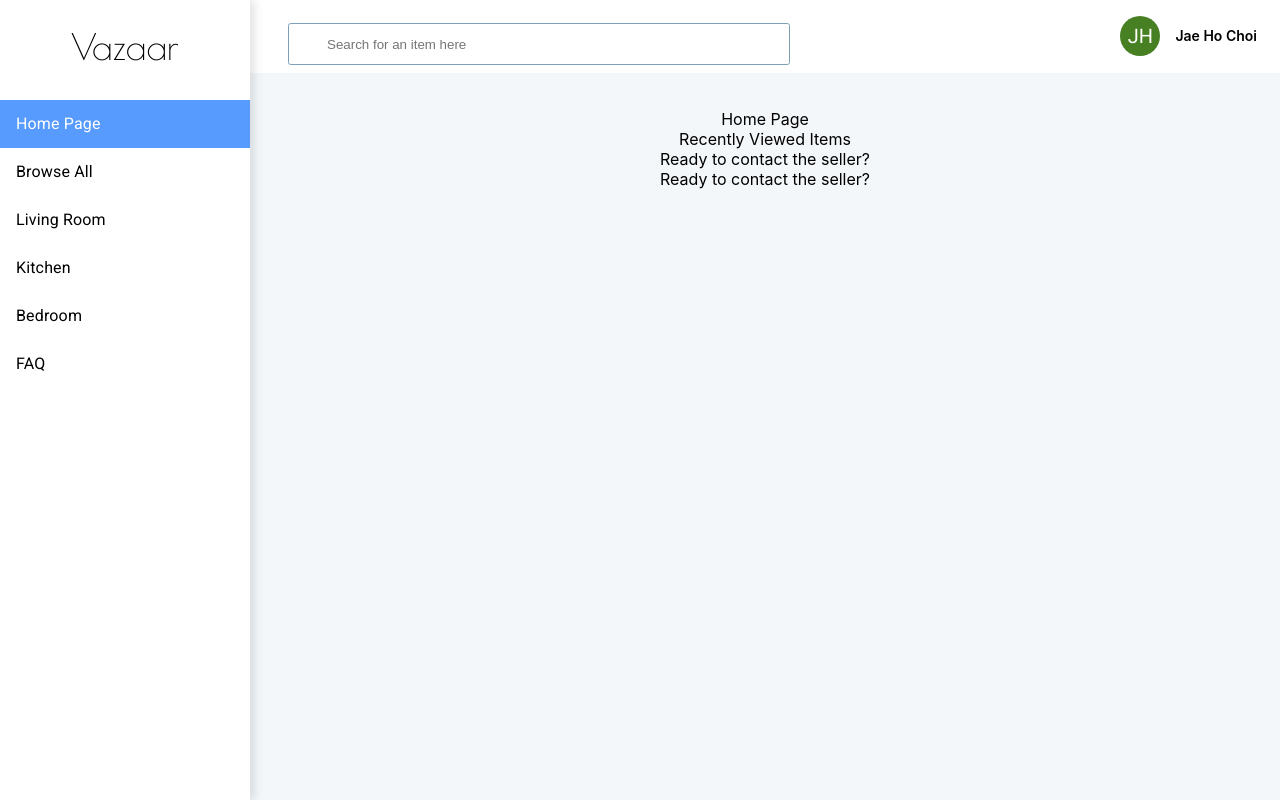
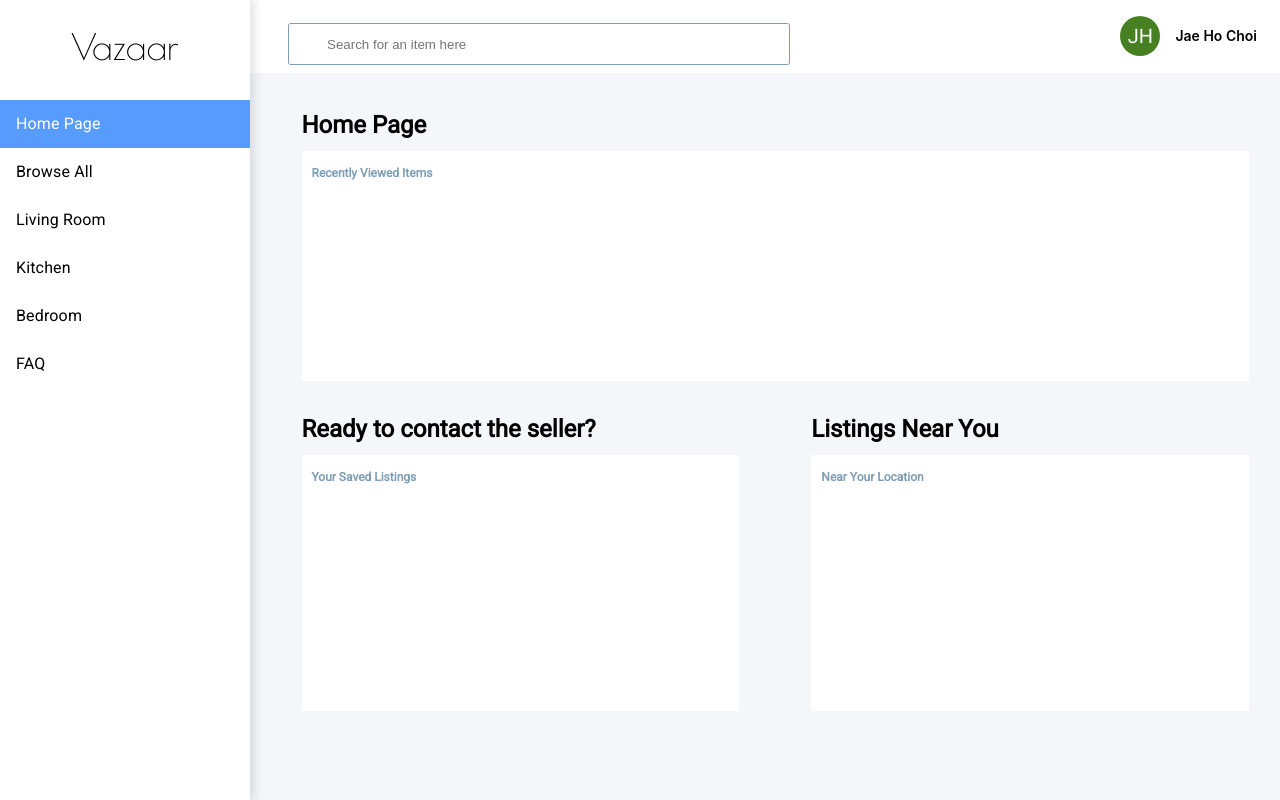
Before and after one commit to jchoi3473/Vazaar, a React (Create React App) app: page /buy in a window 1280 px wide. Built offline with nearby package versions, Linux system fonts and the light colour scheme.

Commit message:
minor change

```diff
--- a/src/pages/buyer_page/buyer_sections/HomePage.js
+++ b/src/pages/buyer_page/buyer_sections/HomePage.js
@@ -1,33 +1,38 @@
 import React from "react";
+import './HomePage.scss'
 function HomePage(props){
     return(
-        <div>
-            <div>
-                    Home Page
+        <div style = {{height: '100%'}}>
+            <div className = "Vazaar-Buyer-Header" style = {{textAlign : "left"}}>
+                Home Page
             </div>
-            <div>
-                <div>
-                    Recently Viewed Items
-                </div>
-                <div>
+            <div style = {{height: '40%', width:'100%', margin: '0 auto'}}>
+
+                <div className = "Vazaar-Buyer-Recently-Viewed-Container">
+                    <div className = "Vazaar-Buyer-Second-Header" style = {{textAlign : "left"}}>
+                        Recently Viewed Items
+                    </div>
                 </div>
             </div>
-
-            <div>
-                <div>
-                    <div>
+            <div style = {{height: '45%', display: 'flex', width:'100%', justifyContent:'space-between'}}>
+                <div style = {{width: '45%'}}>
+                <div className = "Vazaar-Buyer-Header" style = {{textAlign : "left"}}>
                         Ready to contact the seller?
                     </div>
-                    <div>
-
+                    <div className = "Vazaar-Buyer-Recently-Viewed-Container">
+                        <div className = "Vazaar-Buyer-Second-Header" style = {{textAlign : "left"}}>
+                            Your Saved Listings
+                        </div>
                     </div>
                 </div>
-                <div>
-                    <div>
-                        Ready to contact the seller?
+                <div style = {{width: '45%'}}>
+                <div className = "Vazaar-Buyer-Header" style = {{textAlign : "left"}}>
+                        Listings Near You
                     </div>
-                    <div>
-
+                    <div className = "Vazaar-Buyer-Recently-Viewed-Container">
+                        <div className = "Vazaar-Buyer-Second-Header" style = {{textAlign : "left"}}>
+                            Near Your Location
+                        </div>
                     </div>
                 </div>
             </div>
--- /dev/null
+++ b/src/pages/buyer_page/buyer_sections/HomePage.scss
@@ -0,0 +1,25 @@
+.Vazaar-Buyer-Recently-Viewed-Container{
+    display: block;
+    width: 100%;
+    background-color: white;
+    height: 80%;
+    padding: 10px;
+}
+
+.Vazaar-Buyer-Header{
+    font-family: Roboto;
+    font-style: normal;
+    font-weight: bold;
+    font-size: 24px;
+    line-height: 32px;
+    margin-bottom: 10px;
+}
+.Vazaar-Buyer-Second-Header{
+    font-family: Roboto;
+    font-style: normal;
+    font-weight: bold;
+    font-size: 12px;
+    line-height: 24px;
+    /* or 200% */
+    color: #7D9EB5;
+}
--- a/src/pages/item/Item.js
+++ b/src/pages/item/Item.js
@@ -65,7 +65,7 @@ function Item(props){
                         Date Posted:
                         </div>
                         <div className = "Vazaar-Item-Description-body">
-                            {Moment(props.item.name).format('MM/DD/YYYY')}
+                            {Moment(props.item.createdAt).format('MM/DD/YYYY')}
                         </div>
                     </div>
                     <div style = {{display:'flex'}}>
```
